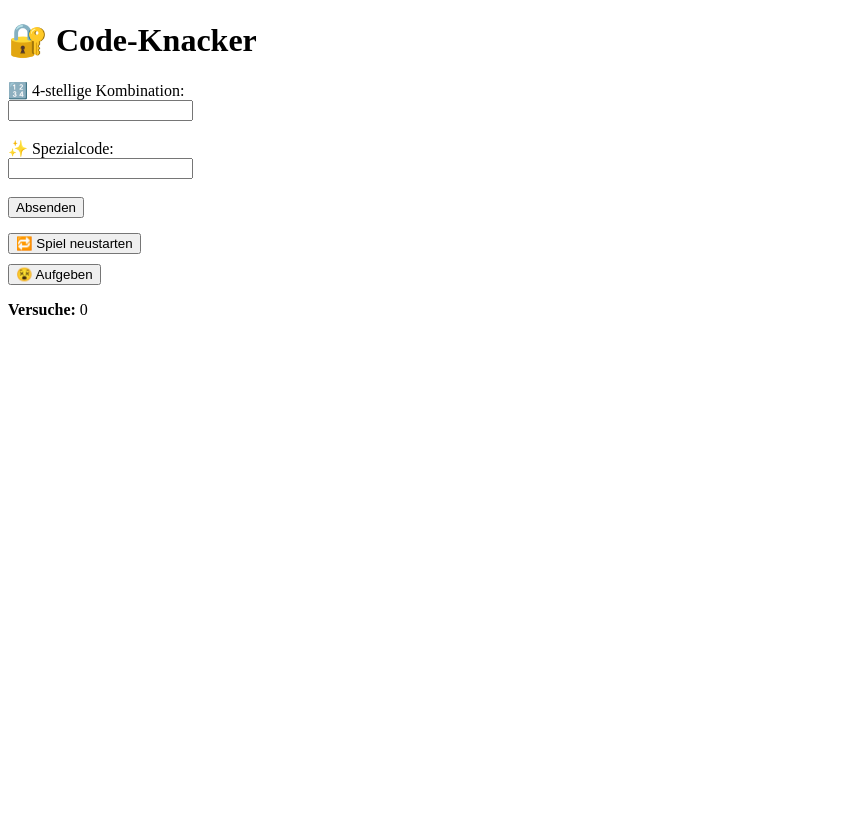
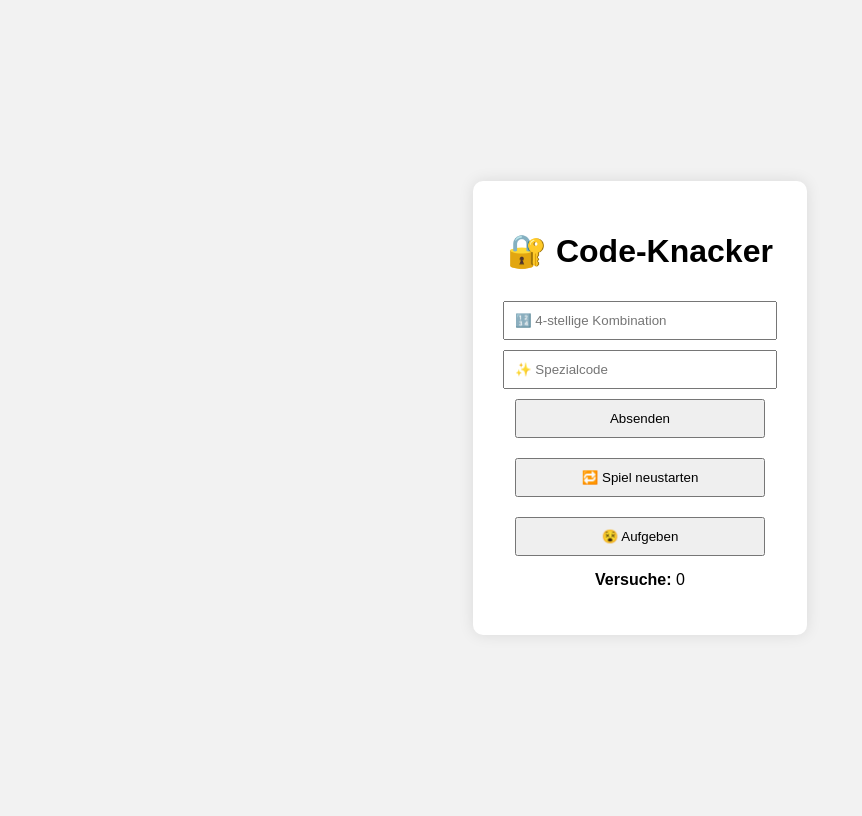
Before and after one commit to repaint-1/code-knacke, a Flask app: page / in a window 1280 px wide. Shown: the whole page, without its empty margins (0-862 px from the left). Before the commit the page ends 315 px from the top, so only its background shows below. Run offline with Flask 3, Linux system fonts and the light colour scheme.

Commit message:
Update index.html

```diff
--- a/templates/index.html
+++ b/templates/index.html
@@ -2,34 +2,62 @@
 <html>
 <head>
     <title>Code-Knacker</title>
+    <style>
+        body {
+            font-family: Arial, sans-serif;
+            display: flex;
+            justify-content: center;
+            align-items: center;
+            height: 100vh;
+            background: #f2f2f2;
+        }
+        .container {
+            text-align: center;
+            background: white;
+            padding: 30px;
+            border-radius: 10px;
+            box-shadow: 0 0 15px rgba(0,0,0,0.1);
+        }
+        input, button {
+            margin-top: 10px;
+            padding: 10px;
+            width: 250px;
+        }
+        form {
+            margin-bottom: 10px;
+        }
+        p {
+            margin-top: 15px;
+        }
+    </style>
 </head>
 <body>
+    <div class="container">
         <h1>🔐 Code-Knacker</h1>
 
         <form method="POST">
-        <label>🔢 4-stellige Kombination:</label><br>
-        <input type="text" name="code_guess" maxlength="4" pattern="[0-9]{4}"><br><br>
-
-        <label>✨ Spezialcode:</label><br>
-        <input type="text" name="special_code"><br><br>
-
+            <input type="text" name="code_guess" maxlength="4" pattern="[0-9]{4}" placeholder="🔢 4-stellige Kombination"><br>
+            <input type="text" name="special_code" placeholder="✨ Spezialcode"><br>
             <button type="submit">Absenden</button>
         </form>
 
-    <form method="POST" action="/reset" style="margin-top: 15px;">
+        <form method="POST" action="/reset">
             <button type="submit">🔁 Spiel neustarten</button>
         </form>
 
-    <form method="POST" action="/aufgeben" style="margin-top: 10px;">
+        <form method="POST" action="/aufgeben">
             <button type="submit">😵 Aufgeben</button>
         </form>
 
         <p><strong>Versuche:</strong> {{ attempts }}</p>
+
         {% if feedback %}
             <p><strong>Hinweis:</strong><br> {{ feedback|safe }}</p>
         {% endif %}
+
         {% if code_reveal %}
             <p style="color: red;">{{ code_reveal }}</p>
         {% endif %}
+    </div>
 </body>
 </html>
```
Lines whose indentation alone changed are shown as unchanged.
